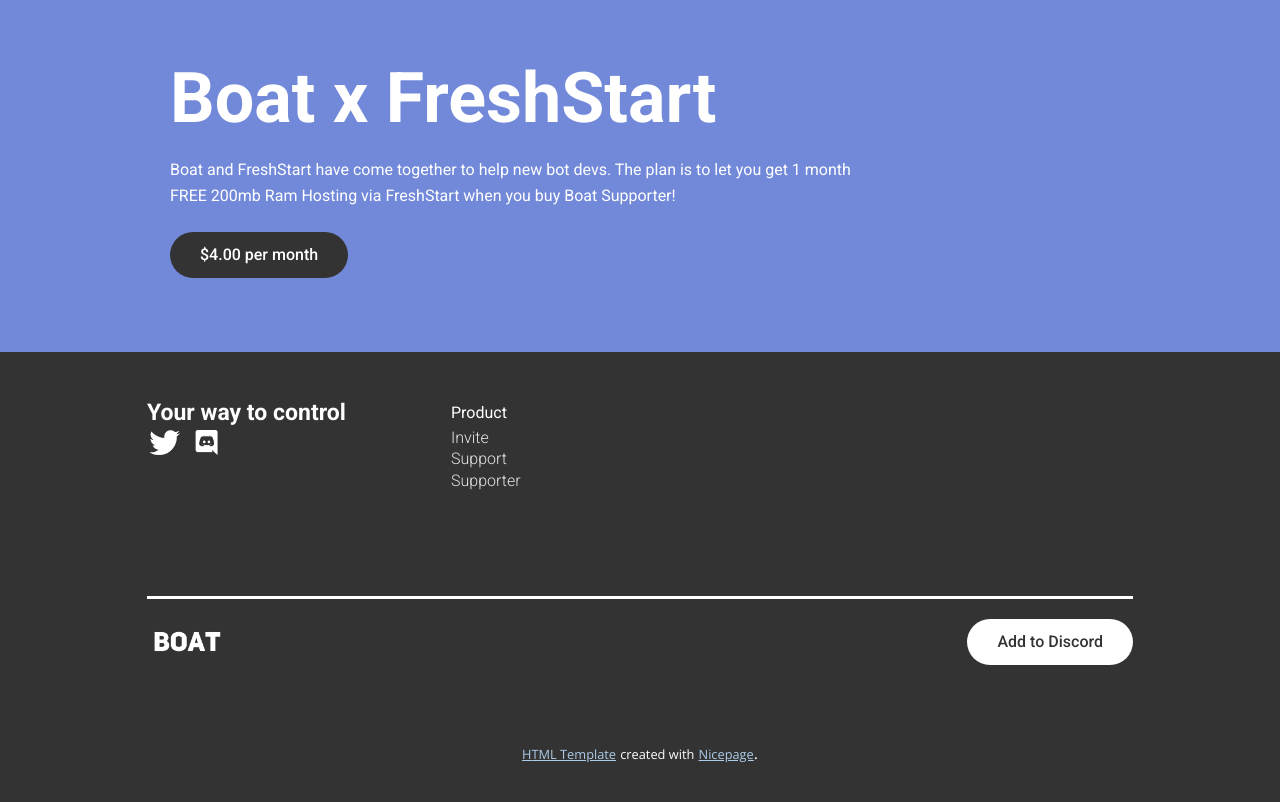
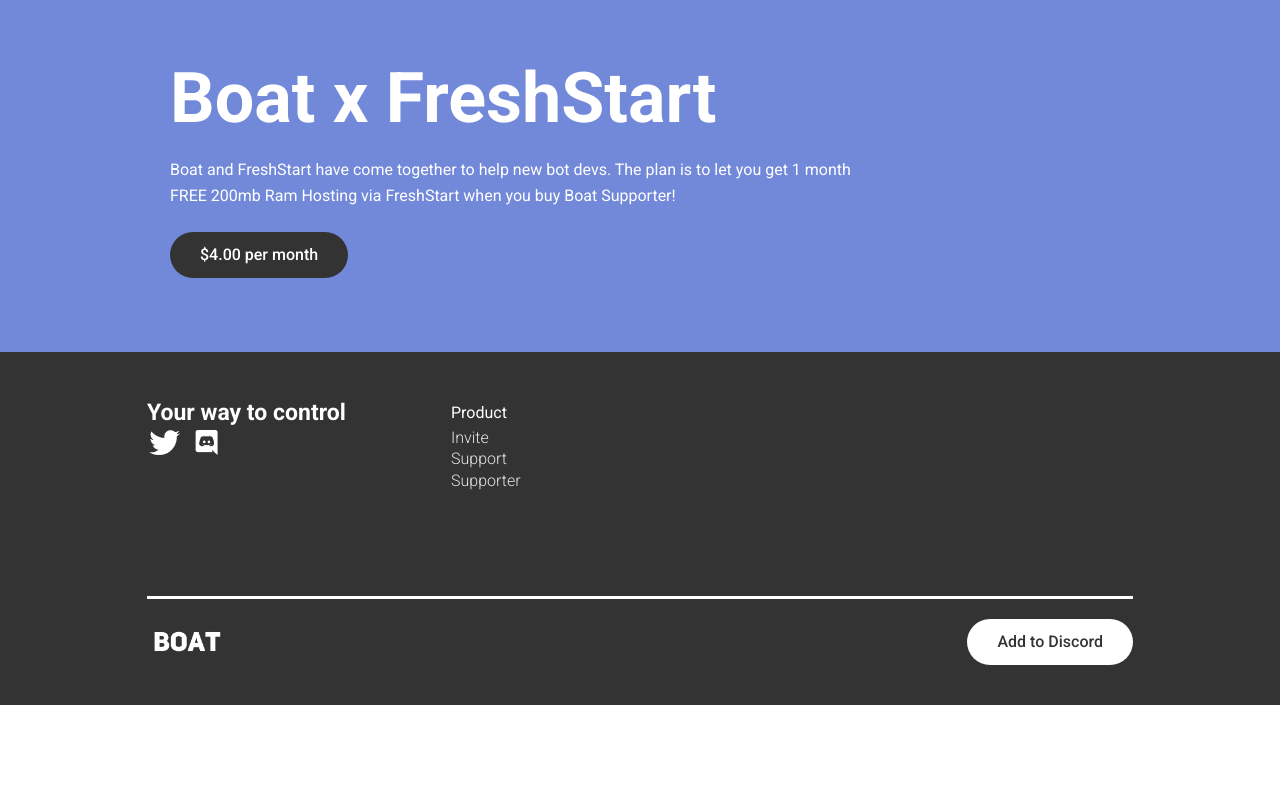
Before and after one commit to Boat/website, a plain HTML site: page Supporter.html in a window 1280 px wide. Shown: the part 1305-2107 px from the top of the page. After the commit the page ends 2010 px from the top, so only its background shows below. Drawn offline with nearby package versions, Linux system fonts and the light colour scheme.

Commit message:
Update Supporter.html

```diff
--- a/Supporter.html
+++ b/Supporter.html
@@ -150,16 +150,5 @@
         </a>
         <a href="https://discordapp.com/oauth2/authorize?client_id=395896950224060416&amp;scope=bot&amp;permissions=2146958591" class="u-active-white u-border-radius-50 u-btn u-btn-round u-button-style u-custom-font u-heading-font u-hover-grey-5 u-text-grey-80 u-white u-btn-1" target="_blank">Add to Discord</a>
       </div></footer>
-    <section class="u-backlink u-clearfix u-grey-80">
-      <a class="u-link" href="https://nicepage.com/html" target="_blank">
-        <span>HTML Template</span>
-      </a>
-      <p class="u-text">
-        <span>created with</span>
-      </p>
-      <a class="u-link" href="https://nicepage.com/html" target="_blank">
-        <span>Nicepage</span>
-      </a>.
-    </section>
   </body>
 </html>
```
